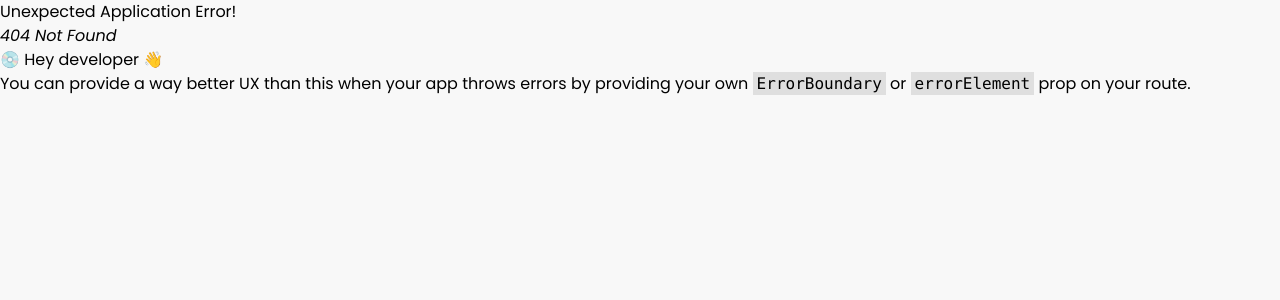
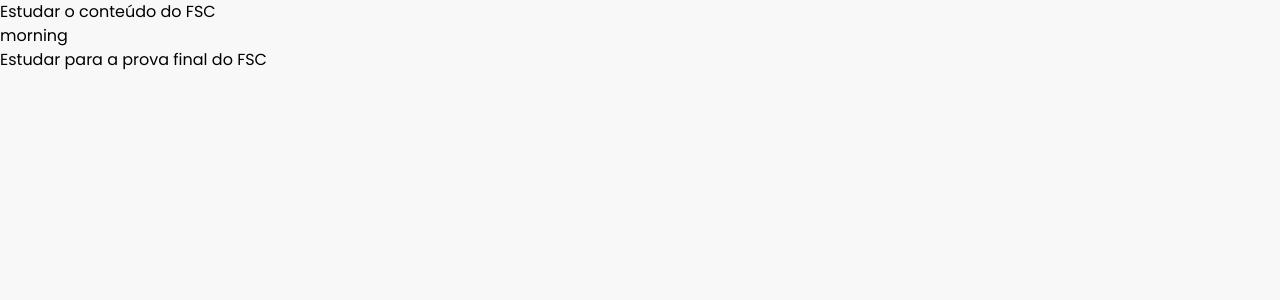
Before and after one commit to deibsoncogo/task-manager-web-fsc, a React (Vite) app: page /task/1 in a window 1280 px wide. Before the commit this address had no page. Shown: the top 300 px of the page. Built offline with nearby package versions, Linux system fonts and the light colour scheme; data requests are answered from the project's data file.

Commit message:
feat: criação parcial da página task details

```diff
--- a/src/components/TaskItem.jsx
+++ b/src/components/TaskItem.jsx
@@ -1,5 +1,6 @@
 import PropTypes from "prop-types"
 import { useState } from "react"
+import { Link } from "react-router-dom"
 import { toast } from "sonner"
 import { CheckIcon, DetailsIcon, LoaderIcon, TrashIcon } from "../assets/icons"
 import { Button } from "./Button"
@@ -75,9 +76,9 @@ export const TaskItem = ({ task, handleCheckboxClick, onDeleteSuccess }) => {
           )}
         </Button>
 
-        <a href="#" className="transition hover:opacity-75">
+        <Link to={`/task/${task.id}`} className="transition hover:opacity-75">
           <DetailsIcon />
-        </a>
+        </Link>
       </div>
     </div>
   )
--- a/src/main.jsx
+++ b/src/main.jsx
@@ -3,8 +3,12 @@ import { createRoot } from "react-dom/client"
 import { createBrowserRouter, RouterProvider } from "react-router-dom"
 import App from "./App.jsx"
 import "./index.css"
+import { TaskDetails } from "./pages/TaskDetails.jsx"
 
-const router = createBrowserRouter([{ path: "/", element: <App /> }])
+const router = createBrowserRouter([
+  { path: "/", element: <App /> },
+  { path: "/task/:taskId", element: <TaskDetails /> },
+])
 
 createRoot(document.getElementById("root")).render(
   <StrictMode>
--- /dev/null
+++ b/src/pages/TaskDetails.jsx
@@ -0,0 +1,30 @@
+import { useEffect, useState } from "react"
+import { useParams } from "react-router-dom"
+
+export const TaskDetails = () => {
+  const { taskId } = useParams()
+
+  const [task, setTask] = useState({})
+
+  useEffect(() => {
+    const fetchTasks = async () => {
+      const response = await fetch(`http://localhost:3000/tasks/${taskId}`, {
+        method: "get",
+      })
+
+      const data = await response.json()
+
+      setTask(data)
+    }
+
+    fetchTasks()
+  }, [taskId])
+
+  return (
+    <div>
+      <h1>{task.title}</h1>
+      <h2>{task.time}</h2>
+      <h2>{task.description}</h2>
+    </div>
+  )
+}
```
